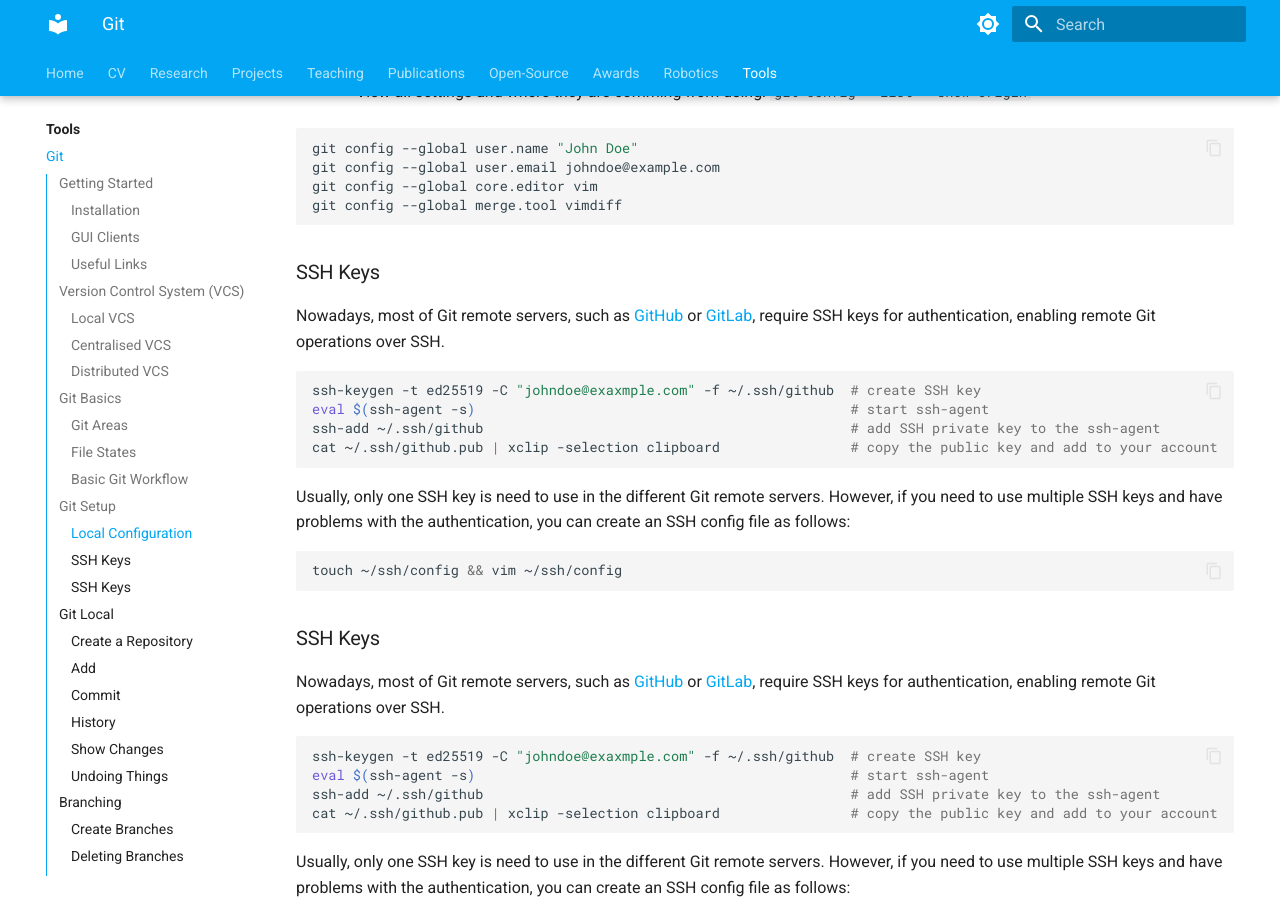
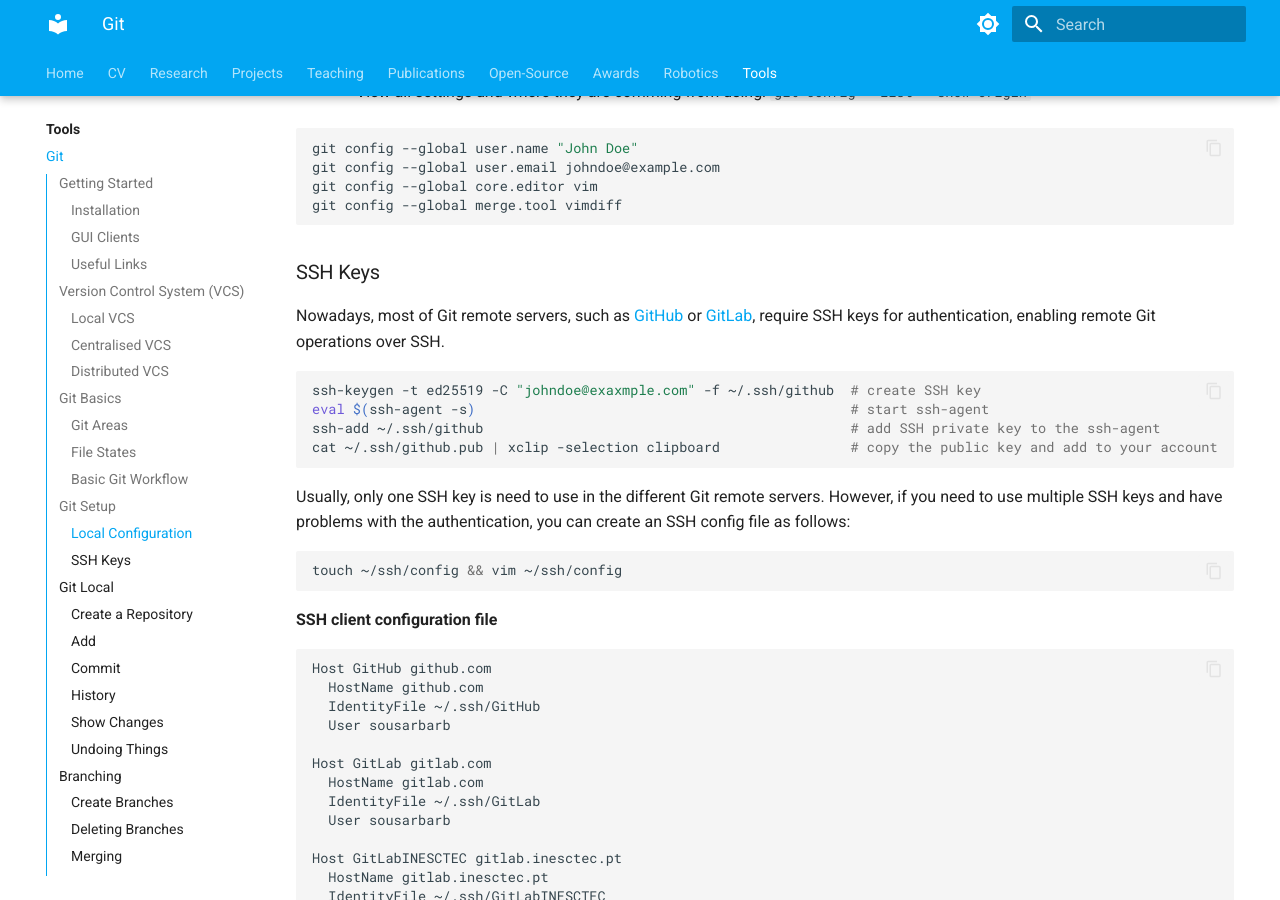
Before and after one commit to sousarbarb/sousarbarb.github.io, an MkDocs documentation site: the page built from docs/tools/git.md, in a window 1280 px wide and 900 px high, scrolled down 5673 px. Built offline with MkDocs 1.6.1 and Material for MkDocs 9.7.7, drawn with Linux system fonts in a browser that asks for light colours.

Commit message:
fix again...

````diff
--- a/docs/tools/git.md
+++ b/docs/tools/git.md
@@ -259,27 +259,6 @@ authentication, you can create an SSH config file as follows:
 touch ~/ssh/config && vim ~/ssh/config
 ```
 
-### SSH Keys
-
-Nowadays, most of Git remote servers, such as [GitHub](https://github.com/) or
-[GitLab](https://gitlab.com/), require SSH keys for authentication, enabling
-remote Git operations over SSH.
-
-```sh
-ssh-keygen -t ed25519 -C "johndoe@exaxmple.com" -f ~/.ssh/github  # create SSH key
-eval $(ssh-agent -s)                                              # start ssh-agent
-ssh-add ~/.ssh/github                                             # add SSH private key to the ssh-agent
-cat ~/.ssh/github.pub | xclip -selection clipboard                # copy the public key and add to your account
-```
-
-Usually, only one SSH key is need to use in the different Git remote servers.
-However, if you need to use multiple SSH keys and have problems with the
-authentication, you can create an SSH config file as follows:
-
-```sh
-touch ~/ssh/config && vim ~/ssh/config
-```
-
 **SSH client configuration file**
 
 ```
````
